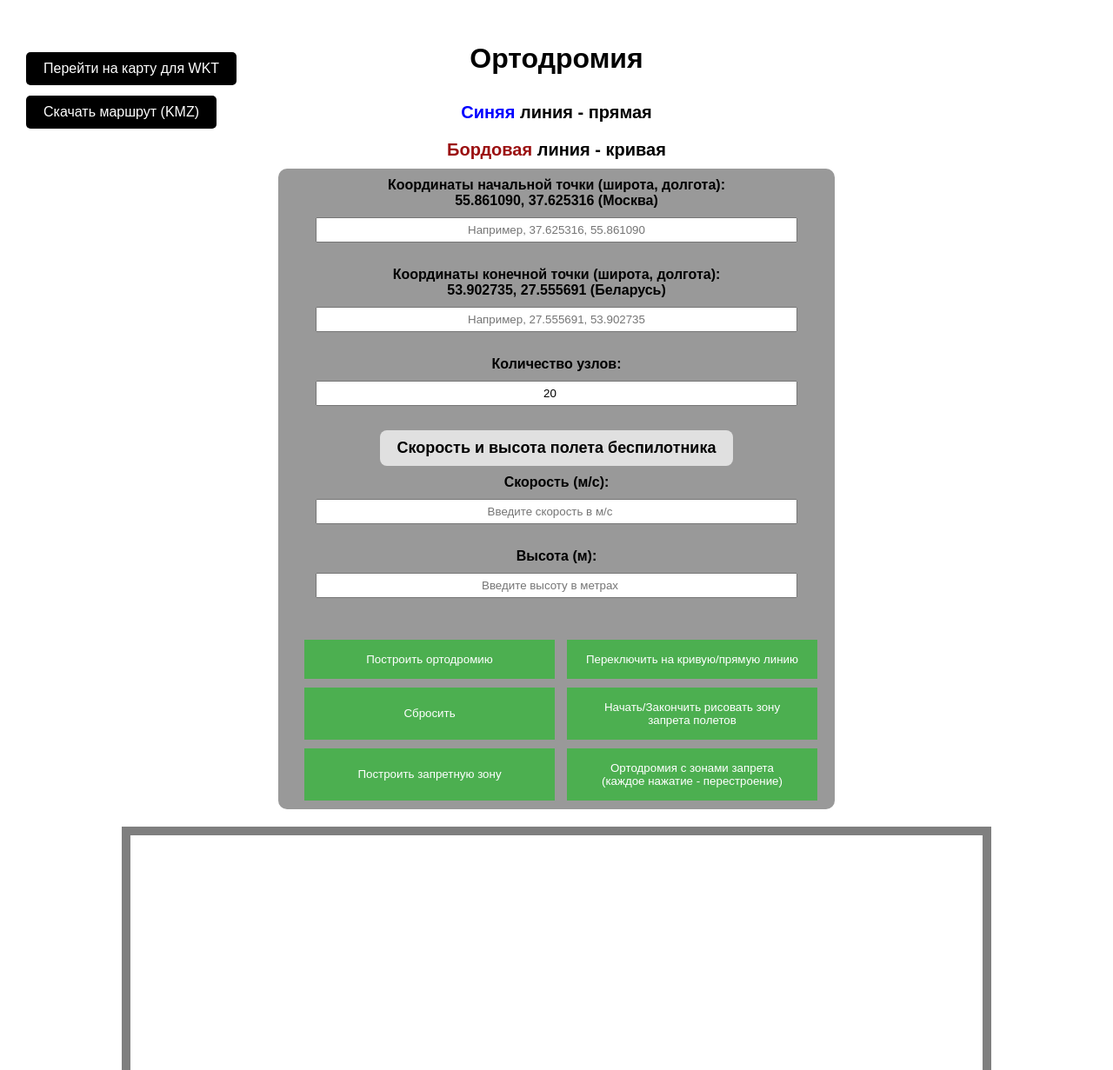
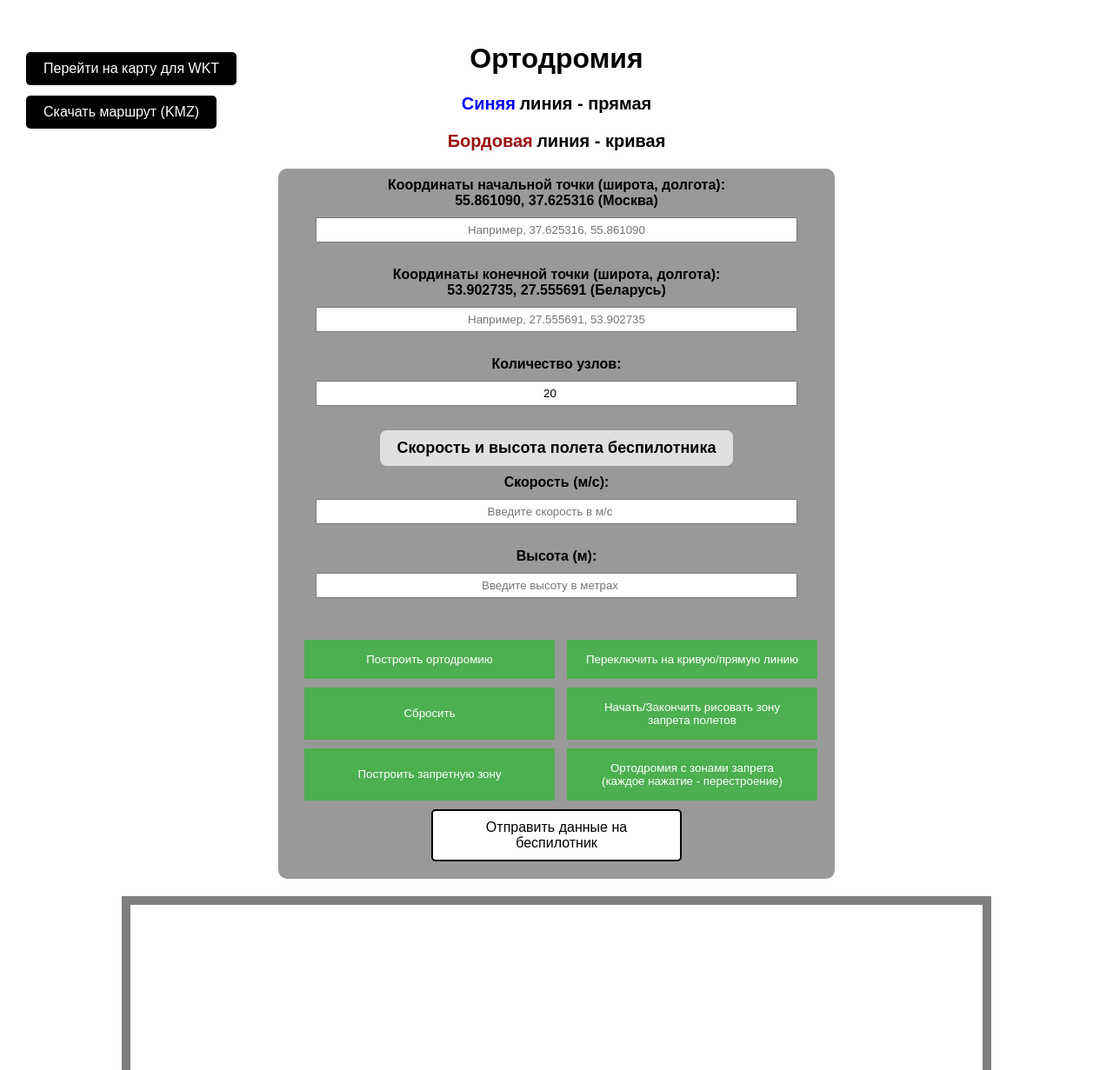
Before and after one commit to vadikbee/orthodromy, a Flask app: page / in a window 1280 px wide. Shown: the top 1231 px of the page at 87% size. Run offline with Flask 3, Linux system fonts and the light colour scheme.

Commit message:
выделение кнопок при нажатии и скачивание маршрутов (скорость и высота)

```diff
--- a/app.py
+++ b/app.py
@@ -9,6 +9,7 @@ from rasterio.warp import transform
 from flask_cors import CORS
 import logging
 import os
+from pymavlink import mavutil
 
 # Создаем экземпляр Flask приложения
 app = Flask(__name__, static_folder='static')
@@ -20,6 +21,9 @@ app.debug = True
 
 # Папка для сохранения файлов в проекте (папка static)
 app.config['UPLOAD_FOLDER'] = 'static'  # Папка для сохранения файлов
+
+
+
 
 if not os.path.exists(app.config['UPLOAD_FOLDER']):
     os.makedirs(app.config['UPLOAD_FOLDER'])
@@ -107,6 +111,8 @@ def orthodrome():
         num_nodes = data.get('num_nodes', 1000)
         is_orthodrome = data.get('orthodrome', True)
         restricted_areas = data.get('restricted_areas', [])
+        speed = data.get('speed')  # Получаем скорость
+        altitude = data.get('altitude')  # Получаем высоту
 
         logging.debug(f"Start point: {start_point}, End point: {end_point}, Restricted areas: {restricted_areas}")
 
@@ -154,7 +160,9 @@ def orthodrome():
 
         return jsonify({
             "coordinates": coordinates,
-            "warning": None
+            "warning": None,
+            "speed": speed,  # Возвращаем скорость
+            "altitude": altitude  # Возвращаем высоту
         })
 
     except Exception as e:
@@ -164,7 +172,7 @@ def orthodrome():
 
 
 
-###################вв#############################################################
+################################################################################ обход зон запрета (расчет)
 from shapely.geometry import Point, LineString, Polygon
 from shapely.ops import nearest_points
 import logging
@@ -369,6 +377,53 @@ def create_kmz():
         logging.error(f"Ошибка при создании KMZ: {str(e)}")
         return jsonify({"error": "Ошибка при создании KMZ"}), 500
 #----------------------------------------------  --------------------------------------------
+#---------------------------------------------- подключение беспилотника через кабель или по IP + порт (UDP)  --------------------------------------------
+# Пример подключения через UDP, вы можете настроить это на свой порт или сокет.
+master = mavutil.mavlink_connection('udp:localhost:14550')  # Измените на ваш адрес
+
+# Функция для отправки команды по MAVLink
+def send_mavlink_command(speed, altitude):
+    # Стандартная команда для установки целевой позиции
+    # Установка позиции и высоты (в метрах)
+    master.mav.set_position_target_local_ned_send(
+        0,  # Время (0 означает немедленную отправку)
+        1,  # Идентификатор системы (обычно 1)
+        0,  # Идентификатор компонента
+        mavutil.mavlink.MAV_FRAME_LOCAL_NED,  # Тип кадра координат (локальный NED)
+        0b0000111111111000,  # Маска параметров (скорость и высота)
+        0,  # x (относительно центра в NED)
+        0,  # y
+        -altitude,  # z (высота)
+        speed,  # скорость в метрах в секунду (например, на оси x)
+        0,  # Скорость по оси y
+        0,  # Скорость по оси z
+        0,  # Поворот по оси x
+        0,  # Поворот по оси y
+        0  # Поворот по оси z
+    )
+
+    print(f"Скорость: {speed} м/с, Высота: {altitude} м отправлены беспилотнику.")
+
+# Вызываем эту функцию, чтобы отправить параметры на беспилотник
+
+@app.route('/send_to_drone', methods=['POST'])
+def send_to_drone():
+    try:
+        data = request.json
+        speed = data.get('speed')
+        altitude = data.get('altitude')
+
+        if speed is None or altitude is None:
+            return jsonify({"error": "Скорость и высота не указаны"}), 400
+
+        # Отправляем данные на беспилотник
+        send_mavlink_command(speed, altitude)
+
+        return jsonify({"status": "Команды отправлены на беспилотник"})
+    except Exception as e:
+        return jsonify({"error": f"Ошибка при отправке команд: {str(e)}"}), 500
+
+#---------------------------------------------- подключение беспилотника через кабель или по IP + порт (UDP)  --------------------------------------------
 
 #########################2-я страница wkt ##########################################
 
--- a/templates/zad.html
+++ b/templates/zad.html
@@ -1,6 +1,7 @@
 <!DOCTYPE html>
 <html lang="ru">
 <head>
+
     <meta charset="UTF-8">
     <meta name="viewport" content="width=device-width, initial-scale=1.0">
     <title>Ортодромия</title>
@@ -25,10 +26,7 @@
             box-sizing: border-box; /* Учитываем границы и отступы */
         }
 
-        #downloadButton {
 
-            z-index: 9999;  /* Убедитесь, что кнопка находится сверху всех других элементов */
-        }
 
         form {
             display: inline-block;
@@ -56,6 +54,7 @@
         .buttons {
             display: flex;
             justify-content: space-between;
+
             margin-top: 10px;
             flex-wrap: wrap; /* Кнопки будут располагаться по вертикали на маленьких экранах */
         }
@@ -64,6 +63,7 @@
             width: 48%; /* Уменьшаем кнопки для компактного отображения */
             padding: 15px 20px;
             background-color: #4CAF50;
+
             color: white;
             border: none;
             cursor: pointer;
@@ -71,13 +71,32 @@
             margin-top: 10px;
         }
 
+        }
 
-        #krivaya-text,
-        #krivaya2-text {
+
+        .krivaya {
             font-size: 20px;
             color: black;
             padding: 10px 20px;
+            font-weight: bold;
+            margin-bottom: 10px;
         }
+
+        .krivaya span {
+        font-size: 20px;
+        margin-bottom: 10px;
+        font-weight: bold;
+        }
+        .krivaya2 span {
+        font-size: 20px;
+        margin-bottom: 10px;
+        font-weight: bold;
+        }
+
+        #krivaya-text, #krivaya2-text {
+        margin-bottom: 20px;
+        }
+
 
          /* Стили для кнопки перехода на карту для WKT */
         .back-button {
@@ -121,12 +140,6 @@
             width: auto; /* Уменьшаем кнопки для компактного отображения */
         }
 
-        .back-button:hover {
-            background-color: #333;
-        }
-        .dowlad-button:hover {
-            background-color: #333;
-        }
 
         #bespilot-text {
 
@@ -137,15 +150,36 @@
          border-radius: 8px;  /* Округленные углы */
          color: black;  /* Цвет текста */
          margin-bottom: 10px;  /* Отступ снизу (например, 20px) */
+         font-weight: bold;
         }
+        .send-button {
+        background-color: white;
+        color: black;
+        padding: 10px 20px;
+        text-align: center;
+        text-decoration: none;
+        display: block;
+        font-size: 16px;
+        margin: 10px auto;
+        cursor: pointer;
+        border-radius: 5px;
+        transition: background-color 0.3s;
+        border: 2px solid black;  /* Черная рамка */
+        }
+
+
+    .button:hover, .back-button:hover, .dowlad-button:hover, .send-button:hover, .knopki-meny:hover  {
+            background-color: rgba(0, 0, 0, 0.5);
+        }
+
 
     </style>
     <script src="https://api-maps.yandex.ru/2.1/?lang=ru_RU" type="text/javascript"></script>
 </head>
 <body>
     <h1>Ортодромия</h1>
-    <div id="krivaya-text"><label><span style="color: blue;">Синяя</span> линия - прямая</label></div>
-    <div id="krivaya2-text"><label><span style="color: rgb(155, 16, 17);">Бордовая</span> линия - кривая</label></div>
+    <div id="krivaya-text" class="krivaya"><label> <span style="color: blue;">Синяя</span> <span style="color: black;">линия - прямая </span> </label></div>
+    <div id="krivaya2-text" class="krivaya2"><label><span style="color: rgb(155, 16, 17);">Бордовая</span> <span style="color: black;">линия - кривая </span> </label></div>
 
     <form id="form">
         <label>Координаты начальной точки (широта, долгота):<br>
@@ -169,14 +203,16 @@
         </div>
 
         <div class="buttons">
-            <button type="submit" id="postroit">Построить ортодромию</button>
-            <button type="button" id="toggle-curve">Переключить на кривую/прямую линию</button>
-            <button type="button" id="reset">Сбросить</button>
+            <button type="submit" id="postroit" class="knopki-meny">Построить ортодромию</button>
+            <button type="button" id="toggle-curve" class="knopki-meny">Переключить на кривую/прямую линию</button>
+            <button type="button" id="reset" class="knopki-meny">Сбросить</button>
             <button type="button" id="downloadButton" class="dowlad-button">Скачать маршрут (KMZ)</button>
             <button onclick="disableAlerts(); buildRoute(); window.location.href='/elevation-map'" class="back-button">Перейти на карту для WKT</button>
-            <button type="button" id="start-drawing">Начать/Закончить рисовать зону запрета полетов</button>
-            <button type="button" id="build-restricted-area">Построить запретную зону</button>
-            <button type="button" id="orta-zapret">Ортодромия с зонами запрета <br> (каждое нажатие - перестроение)</button>
+            <button type="button" id="start-drawing" class="knopki-meny">Начать/Закончить рисовать зону запрета полетов</button>
+            <button type="button" id="build-restricted-area" class="knopki-meny">Построить запретную зону</button>
+            <button type="button" id="orta-zapret" class="knopki-meny">Ортодромия с зонами запрета <br> (каждое нажатие - перестроение)</button>
+            <button type="button" id="sendToDrone" class="send-button">Отправить данные на беспилотник</button>
+
         </div>
     </form>
 
@@ -1012,10 +1048,46 @@ fetch('/orthodrome', {
 .catch(error => console.error('Ошибка:', error));
 
 
- /////////////////////////////// KMZ /////////////////////
+ /////////////////////////////// отправка скорости и высоты на бекенд /////////////////////
+
+document.getElementById('form').addEventListener('submit', function (event) {
+    event.preventDefault();
+
+    const speed = document.getElementById('speed').value;  // Получаем значение скорости
+    const altitude = document.getElementById('altitude').value;  // Получаем значение высоты
+
+    buildRoute(speed, altitude);  // Передаем параметры скорости и высоты в функцию построения маршрута
 
 
+});
+/////////////////////////////// отправка скорости и высоты на бекенд /////////////////////
 
+/////////////////////////////// отправка данных на беспилотник через фронтенд /////////////////////
+
+document.getElementById('submit-button').addEventListener('click', function() {
+    // Получаем значения из формы
+    var speed = parseFloat(document.getElementById('speed').value);
+    var altitude = parseFloat(document.getElementById('altitude').value);
+
+    // Отправляем данные на сервер для дальнейшей передачи на беспилотник
+    fetch('/send_to_drone', {
+        method: 'POST',
+        headers: {
+            'Content-Type': 'application/json'
+        },
+        body: JSON.stringify({
+            speed: speed,
+            altitude: altitude
+        })
+    })
+    .then(response => response.json())
+    .then(data => {
+        console.log("Команды переданы на беспилотник:", data);
+    })
+    .catch(error => {
+        console.error('Ошибка при отправке данных на сервер:', error);
+    });
+});
 
 
 
```
